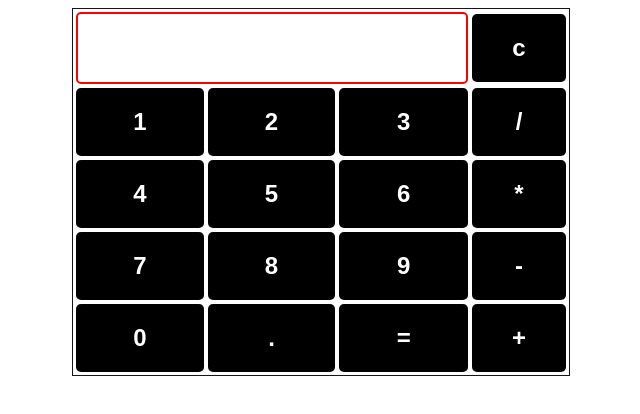
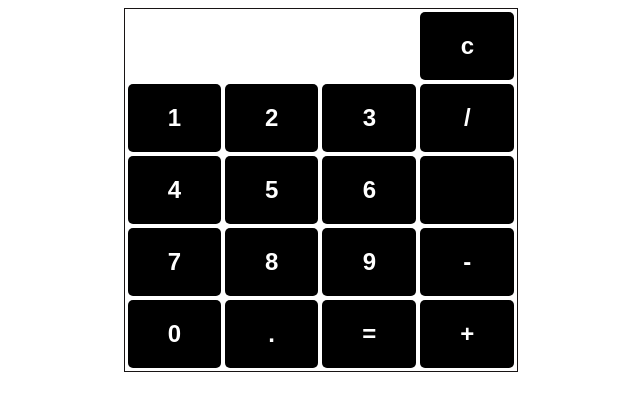
Before and after one commit to v3nom777/Dynamic_Calculator, a plain HTML site: page Index.html in a window 1280 px wide. Shown: the whole page, without its empty margins (319-959 px from the left). Drawn offline with Linux system fonts and the light colour scheme.

Commit message:
Update Index.html

```diff
--- a/Index.html
+++ b/Index.html
@@ -36,7 +36,7 @@
 <body>
 <table id="calculator">
 		<tr>
-			<td colspan="3"><input type="text" id="result"></td>
+			<td colspan="3" id="result"> </td>
 			<!-- clr() function will call clr to clear all value -->
 			<td><input type="button" value="c" onclick="clr()" /> </td>
 		</tr>
@@ -59,7 +59,7 @@
 						onkeydown="myFunction(event)"> </td>
 			<td><input type="button" value="6" onclick="dis('6')"
 						onkeydown="myFunction(event)"> </td>
-			<td><input type="button" value="*" onclick="dis('*')"
+			<td><input type="button" value="" onclick="dis('')"
 						onkeydown="myFunction(event)"> </td>
 		</tr>
 		<tr>
```
